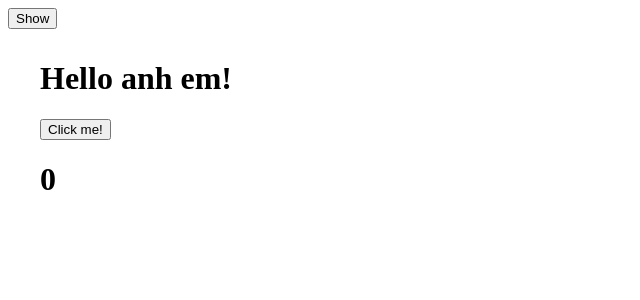
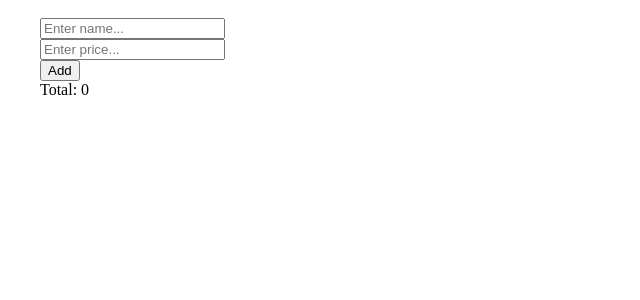
Before and after one commit to genericUser033/react-webpack, a React app: page / in a window 1280 px wide. Shown: the top 300 px of the page, without its empty margins (0-640 px from the left). Built offline with nearby package versions, Linux system fonts and the light colour scheme.

Commit message:
Add useMemo

```diff
--- a/src/App.js
+++ b/src/App.js
@@ -3,6 +3,7 @@ import './Content'
 import React, {useCallback, useState} from 'react'
 import ReactMemo from "./ReactMemo";
 import Sample from "./Sample";
+import UseMemo from "./UseMemo";
 
 function emitComment(id) {
     setInterval(() => {
@@ -30,11 +31,8 @@ function App() {
 
    return (
        <>
-           <button onClick={() => setState(!state)}>Show</button>
-
            <div style={{padding: '10px 32px'}}>
-               <Sample onIncrease={handleIncrease} />
-               <h1>{count}</h1>
+               <UseMemo />
            </div>
        </>
 
--- a/src/UseMemo.js
+++ b/src/UseMemo.js
@@ -1,15 +1,65 @@
-import React, {useState} from "react";
+import React, {useMemo, useRef, useState} from "react";
 
 function UseMemo() {
-    const [name, setName] = useState();
-    const [price, setPrice] = useState();
+    const [name, setName] = useState('');
+    const [price, setPrice] = useState('');
+    const [products, setProducts] = useState([])
+
+    const nameRef = useRef();
+
+    function handleClick() {
+        setProducts([...products, {
+            name,
+            price: +price
+        }])
+        setName('');
+        setPrice('');
+        nameRef.current.focus();
+    }
+
+    // const total = products.reduce((result, prod) =>
+    //     result + prod.price,
+    //     0
+    // ) //[].reduce(callback, initialValue)
+    // callback: (result, element) => ??? Ex: Total??? result + element?
+    // do onChange lam thay doi state => re-render component => recalculate total => waste
+
+    //useEffect || useMemo can both be used to change total
+    // but in this case, we dont need to update DOM(side effect)
+    // so useMemo is more proper
+    const total = useMemo(() => {// Memoizes the result of a function (memoization).
+        return products.reduce((result, prod) =>
+            result + prod.price,
+            0
+        )
+    }, [products])
+    console.log('Re-rendering', total)
 
     return (
         <div>
-            <input type="text" placeholder="Enter name..."/>
-            <input type="text" placeholder="Enter price..."/>
-            <button>Add</button>
-            <p>Total:</p>
+            <input
+                ref={nameRef}
+                type="text"
+                placeholder="Enter name..."
+                value = {name}
+                onChange={e => setName(e.target.value)}
+                />
+            <br />
+            <input
+                type="text"
+                placeholder="Enter price..."
+                value = {price}
+                onChange={e => setPrice(e.target.value)}
+            />
+            <br />
+            <button onClick={handleClick}>Add</button>
+            <br />
+            <span>Total: {total}</span>
+            <ul>
+                {products.map((prod, i) => (
+                    <li key={i}>{prod.name}</li>
+                ))}
+            </ul>
         </div>
     )
 }
```
